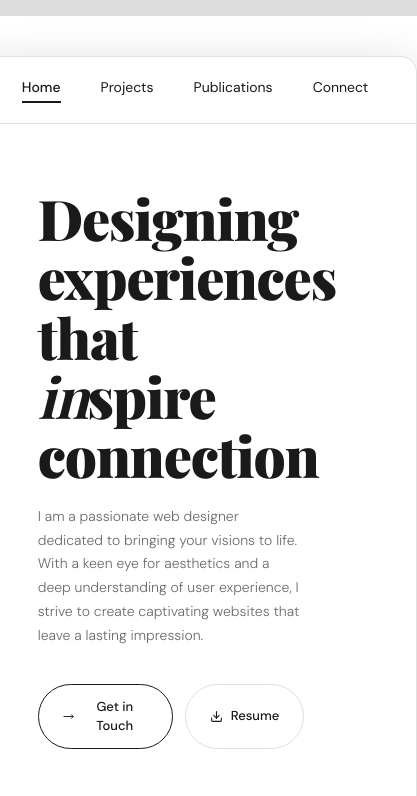
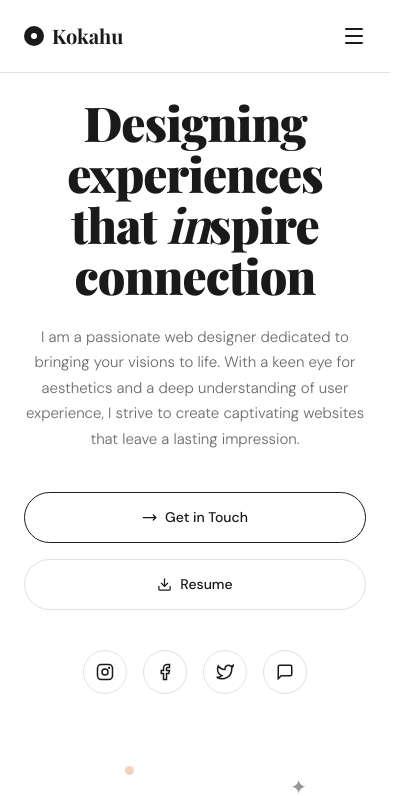
Before and after one commit to DUCTOU/DFOLIO, a Next.js app: page / in a window 390 px wide. Shown: the top 796 px of the page, 417 px wide, since content can reach past the window. Built offline with nearby package versions, Linux system fonts and the light colour scheme; a web font is replaced by a local one.

Commit message:
interface alteration done with flexible ui

```diff
--- a/app/(admin)/admin/page.tsx
+++ b/app/(admin)/admin/page.tsx
@@ -8,7 +8,7 @@ export default function AdminDashboard() {
   const pathname = usePathname();
 
   return (
-    <div className="bg-[#ffffff] rounded-2xl overflow-hidden shadow-[0_10px_48px_rgba(0,0,0,0.16)] max-w-5xl w-full mx-auto mt-10 border border-[#e0e0e0]">
+    <div className="w-full min-h-screen flex flex-col">
       {/* Topbar */}
       <div className="flex justify-between items-center py-4 px-8 border-b border-[#e0e0e0]">
         <div className="flex gap-7">
--- a/app/(admin)/layout.tsx
+++ b/app/(admin)/layout.tsx
@@ -1,6 +1,6 @@
 export default function AdminLayout({ children }: { children: React.ReactNode }) {
   return (
-    <div className="min-h-screen bg-[#dcdcdc] font-sans flex flex-col items-center justify-center p-4 md:p-8">
+    <div className="min-h-screen bg-[#ffffff] font-sans flex flex-col">
       {children}
     </div>
   );
--- a/app/(main)/connect/page.tsx
+++ b/app/(main)/connect/page.tsx
@@ -9,11 +9,11 @@ export default function Connect() {
   const [state, formAction, pending] = useActionState<any, FormData>(submitContact, null);
 
   return (
-    <div className="bg-[#ffffff] rounded-2xl overflow-hidden shadow-[0_10px_48px_rgba(0,0,0,0.16)] max-w-5xl w-full mx-auto mt-10 border border-[#e0e0e0]">
+    <div className="w-full min-h-screen flex flex-col">
       <Header />
-      <div className="grid grid-cols-1 md:grid-cols-2 min-h-[480px]">
+      <div className="flex-1 grid grid-cols-1 md:grid-cols-2 max-w-[1400px] w-full mx-auto">
         {/* Left Side */}
-        <div className="p-16 border-r border-[#e0e0e0] flex flex-col justify-center">
+        <div className="p-8 md:p-16 border-b md:border-b-0 md:border-r border-[#e0e0e0] flex flex-col justify-center text-center md:text-left items-center md:items-start">
           <p className="text-[11px] tracking-[0.1em] uppercase text-[#4a9b8e] mb-3.5 font-semibold">
             Let's talk
           </p>
@@ -40,9 +40,9 @@ export default function Connect() {
         </div>
 
         {/* Right Side (Form) */}
-        <div className="p-16">
+        <div className="p-8 md:p-16">
           <form action={formAction}>
-            <div className="grid grid-cols-2 gap-3.5 mb-4.5">
+            <div className="grid grid-cols-1 sm:grid-cols-2 gap-3.5 mb-4.5">
               <div>
                 <label className="block text-[12px] font-semibold text-[#1a1a1a] mb-1.5 tracking-[0.02em]">First Name</label>
                 <input name="firstName" className="w-full p-3 border-[1.5px] border-[#e0e0e0] rounded-lg text-[13px] text-[#1a1a1a] outline-none transition-colors focus:border-[#4a9b8e] bg-white placeholder:text-[#bbb]" type="text" placeholder="John" />
--- a/app/(main)/page.tsx
+++ b/app/(main)/page.tsx
@@ -6,46 +6,46 @@ import { MoveRight, Download } from "lucide-react";
 
 export default function Home() {
   return (
-    <div className="bg-[#ffffff] rounded-2xl overflow-hidden shadow-[0_10px_48px_rgba(0,0,0,0.16)] max-w-5xl w-full mx-auto mt-10 border border-[#e0e0e0]">
+    <div className="w-full min-h-screen flex flex-col">
       <Header />
-      <div className="grid grid-cols-1 md:grid-cols-2 p-16 pb-14 gap-0 items-center">
+      <div className="flex-1 grid grid-cols-1 md:grid-cols-2 p-6 md:p-16 gap-8 md:gap-0 items-center max-w-[1400px] w-full mx-auto overflow-hidden">
         {/* Left Side */}
         <motion.div
           initial={{ opacity: 0, y: 20 }}
           animate={{ opacity: 1, y: 0 }}
           transition={{ duration: 0.5 }}
-          className="pr-12"
+          className="pl-0 md:pl-12 lg:pl-32 max-w-[650px] justify-self-center md:justify-self-end text-center md:text-left flex flex-col items-center md:items-start"
         >
-          <h1 className="font-serif text-[56px] font-black leading-[1.06] text-[#1a1a1a] mb-5 tracking-[-0.02em]">
+          <h1 className="font-serif text-[48px] sm:text-[64px] lg:text-[84px] font-black leading-[1.06] text-[#1a1a1a] mb-6 tracking-[-0.02em]">
             Designing<br />experiences<br />that <em className="italic font-bold">in</em>spire<br />connection
           </h1>
-          <p className="text-sm text-[#6b6b6b] leading-[1.7] max-w-[310px] mb-9 font-light">
+          <p className="text-[15px] lg:text-[18px] text-[#6b6b6b] leading-[1.7] max-w-[400px] mb-10 font-light mx-auto md:mx-0">
             I am a passionate web designer dedicated to bringing your visions to life. With a keen eye for aesthetics and a deep understanding of user experience, I strive to create captivating websites that leave a lasting impression.
           </p>
 
-          <div className="flex gap-3 mb-12 border-none">
-            <button className="inline-flex items-center gap-2 px-6 py-3 rounded-full font-sans text-[13px] font-medium transition-all duration-200 border-[1.5px] border-[#1a1a1a] text-[#1a1a1a] hover:bg-[#1a1a1a] hover:text-white bg-transparent">
-              <MoveRight className="w-[13px] h-[13px]" />
+          <div className="flex flex-col sm:flex-row gap-4 mb-10 md:mb-14 border-none w-full sm:w-auto">
+            <button className="inline-flex items-center justify-center gap-2 px-8 py-3.5 sm:py-4 rounded-full font-sans text-[14px] sm:text-[15px] font-medium transition-all duration-200 border-[1.5px] border-[#1a1a1a] text-[#1a1a1a] hover:bg-[#1a1a1a] hover:text-white bg-transparent w-full sm:w-auto">
+              <MoveRight className="w-[15px] h-[15px]" />
               Get in Touch
             </button>
-            <button className="inline-flex items-center gap-2 px-6 py-3 rounded-full font-sans text-[13px] font-medium transition-all duration-200 border-[1.5px] border-[#e0e0e0] text-[#1a1a1a] hover:border-[#1a1a1a] bg-transparent">
-              <Download className="w-[13px] h-[13px]" />
+            <button className="inline-flex items-center justify-center gap-2 px-8 py-3.5 sm:py-4 rounded-full font-sans text-[14px] sm:text-[15px] font-medium transition-all duration-200 border-[1.5px] border-[#e0e0e0] text-[#1a1a1a] hover:border-[#1a1a1a] bg-transparent w-full sm:w-auto">
+              <Download className="w-[15px] h-[15px]" />
               Resume
             </button>
           </div>
 
-          <div className="flex gap-3">
-            <span className="w-[34px] h-[34px] rounded-full border border-[#e0e0e0] flex items-center justify-center cursor-pointer transition-colors duration-200 text-[#1a1a1a] hover:border-[#1a1a1a]">
-              <svg width="13" height="13" viewBox="0 0 24 24" fill="none" stroke="currentColor" strokeWidth="2"><rect x="2" y="2" width="20" height="20" rx="5"/><circle cx="12" cy="12" r="4"/><circle cx="17.5" cy="6.5" r="1.5" fill="currentColor" stroke="none"/></svg>
+          <div className="flex gap-4 justify-center md:justify-start">
+            <span className="w-[44px] h-[44px] rounded-full border border-[#e0e0e0] flex items-center justify-center cursor-pointer transition-colors duration-200 text-[#1a1a1a] hover:border-[#1a1a1a]">
+              <svg width="18" height="18" viewBox="0 0 24 24" fill="none" stroke="currentColor" strokeWidth="2"><rect x="2" y="2" width="20" height="20" rx="5"/><circle cx="12" cy="12" r="4"/><circle cx="17.5" cy="6.5" r="1.5" fill="currentColor" stroke="none"/></svg>
             </span>
-            <span className="w-[34px] h-[34px] rounded-full border border-[#e0e0e0] flex items-center justify-center cursor-pointer transition-colors duration-200 text-[#1a1a1a] hover:border-[#1a1a1a]">
-              <svg width="13" height="13" viewBox="0 0 24 24" fill="none" stroke="currentColor" strokeWidth="2"><path d="M18 2h-3a5 5 0 00-5 5v3H7v4h3v8h4v-8h3l1-4h-4V7a1 1 0 011-1h3z"/></svg>
+            <span className="w-[44px] h-[44px] rounded-full border border-[#e0e0e0] flex items-center justify-center cursor-pointer transition-colors duration-200 text-[#1a1a1a] hover:border-[#1a1a1a]">
+              <svg width="18" height="18" viewBox="0 0 24 24" fill="none" stroke="currentColor" strokeWidth="2"><path d="M18 2h-3a5 5 0 00-5 5v3H7v4h3v8h4v-8h3l1-4h-4V7a1 1 0 011-1h3z"/></svg>
             </span>
-            <span className="w-[34px] h-[34px] rounded-full border border-[#e0e0e0] flex items-center justify-center cursor-pointer transition-colors duration-200 text-[#1a1a1a] hover:border-[#1a1a1a]">
-              <svg width="13" height="13" viewBox="0 0 24 24" fill="none" stroke="currentColor" strokeWidth="2"><path d="M23 3a10.9 10.9 0 01-3.14 1.53 4.48 4.48 0 00-7.86 3v1A10.66 10.66 0 013 4s-4 9 5 13a11.64 11.64 0 01-7 2c9 5 20 0 20-11.5a4.5 4.5 0 00-.08-.83A7.72 7.72 0 0023 3z"/></svg>
+            <span className="w-[44px] h-[44px] rounded-full border border-[#e0e0e0] flex items-center justify-center cursor-pointer transition-colors duration-200 text-[#1a1a1a] hover:border-[#1a1a1a]">
+              <svg width="18" height="18" viewBox="0 0 24 24" fill="none" stroke="currentColor" strokeWidth="2"><path d="M23 3a10.9 10.9 0 01-3.14 1.53 4.48 4.48 0 00-7.86 3v1A10.66 10.66 0 013 4s-4 9 5 13a11.64 11.64 0 01-7 2c9 5 20 0 20-11.5a4.5 4.5 0 00-.08-.83A7.72 7.72 0 0023 3z"/></svg>
             </span>
-            <span className="w-[34px] h-[34px] rounded-full border border-[#e0e0e0] flex items-center justify-center cursor-pointer transition-colors duration-200 text-[#1a1a1a] hover:border-[#1a1a1a]">
-              <svg width="13" height="13" viewBox="0 0 24 24" fill="none" stroke="currentColor" strokeWidth="2"><path d="M21 15a2 2 0 01-2 2H7l-4 4V5a2 2 0 012-2h14a2 2 0 012 2z"/></svg>
+            <span className="w-[44px] h-[44px] rounded-full border border-[#e0e0e0] flex items-center justify-center cursor-pointer transition-colors duration-200 text-[#1a1a1a] hover:border-[#1a1a1a]">
+              <svg width="18" height="18" viewBox="0 0 24 24" fill="none" stroke="currentColor" strokeWidth="2"><path d="M21 15a2 2 0 01-2 2H7l-4 4V5a2 2 0 012-2h14a2 2 0 012 2z"/></svg>
             </span>
           </div>
         </motion.div>
@@ -55,9 +55,9 @@ export default function Home() {
           initial={{ opacity: 0, scale: 0.95 }}
           animate={{ opacity: 1, scale: 1 }}
           transition={{ duration: 0.5, delay: 0.2 }}
-          className="flex items-center justify-center relative"
+          className="flex items-center justify-center relative w-full overflow-visible mt-8 md:mt-0"
         >
-          <div className="relative w-[300px] h-[340px]">
+          <div className="relative w-[280px] h-[310px] sm:w-[300px] sm:h-[340px] scale-100 md:scale-[1.35] lg:scale-[1.5] origin-center md:origin-left transition-transform duration-500 hover:scale-[1.05] md:hover:scale-[1.4] lg:hover:scale-[1.55]">
             {/* Decorations */}
             <div className="absolute top-4 right-7 text-[20px] text-[#1a1a1a] opacity-45 animate-float">✦</div>
             <div className="absolute top-[70px] left-[10px] text-[10px] text-[#1a1a1a] opacity-30 animate-float delay-1000">✧</div>
--- a/app/(main)/projects/page.tsx
+++ b/app/(main)/projects/page.tsx
@@ -4,9 +4,9 @@ import Header from "@/components/Header";
 
 export default function Projects() {
   return (
-    <div className="bg-[#ffffff] rounded-2xl overflow-hidden shadow-[0_10px_48px_rgba(0,0,0,0.16)] max-w-5xl w-full mx-auto mt-10 border border-[#e0e0e0] min-h-[500px]">
+    <div className="w-full min-h-screen flex flex-col">
       <Header />
-      <div className="p-16 flex items-center justify-center h-[calc(100%-80px)]">
+      <div className="flex-1 p-16 flex items-center justify-center">
         <h2 className="font-serif text-[40px] font-black text-[#1a1a1a]">Projects (Coming Soon)</h2>
       </div>
     </div>
--- a/app/(main)/publications/page.tsx
+++ b/app/(main)/publications/page.tsx
@@ -4,9 +4,9 @@ import Header from "@/components/Header";
 
 export default function Publications() {
   return (
-    <div className="bg-[#ffffff] rounded-2xl overflow-hidden shadow-[0_10px_48px_rgba(0,0,0,0.16)] max-w-5xl w-full mx-auto mt-10 border border-[#e0e0e0] min-h-[500px]">
+    <div className="w-full min-h-screen flex flex-col">
       <Header />
-      <div className="p-16 flex items-center justify-center h-[calc(100%-80px)]">
+      <div className="flex-1 p-16 flex items-center justify-center">
         <h2 className="font-serif text-[40px] font-black text-[#1a1a1a]">Publications (Coming Soon)</h2>
       </div>
     </div>
--- a/app/layout.tsx
+++ b/app/layout.tsx
@@ -24,7 +24,7 @@ export default function RootLayout({
 }) {
   return (
     <html lang="en">
-      <body className={`${dmSans.variable} ${playfair.variable} font-sans bg-[#dcdcdc] min-h-screen p-4 md:p-8 flex flex-col items-center justify-center`}>
+      <body className={`${dmSans.variable} ${playfair.variable} font-sans bg-[#ffffff] min-h-screen flex flex-col`}>
         {children}
       </body>
     </html>
--- a/components/Header.tsx
+++ b/components/Header.tsx
@@ -2,9 +2,12 @@
 
 import Link from "next/link";
 import { usePathname } from "next/navigation";
+import { useState } from "react";
+import { Menu, X } from "lucide-react";
 
 export default function Header() {
   const pathname = usePathname();
+  const [isMenuOpen, setIsMenuOpen] = useState(false);
 
   const links = [
     { href: "/", label: "Home" },
@@ -14,23 +17,67 @@ export default function Header() {
   ];
 
   return (
-    <nav className="flex justify-center items-center gap-10 py-5 px-12 border-b border-[#e0e0e0] w-full">
+    <header className="relative border-b border-[#e0e0e0] w-full z-50 bg-[#ffffff]">
+      <nav className="flex justify-between md:justify-center items-center py-4 md:py-5 px-6 md:px-12 w-full max-w-[1400px] mx-auto">
+        {/* Mobile Logo */}
+        <div className="font-serif font-bold text-xl text-[#1a1a1a] md:hidden flex items-center gap-2">
+          <div className="w-5 h-5 rounded-full bg-[#1a1a1a] flex items-center justify-center">
+            <div className="w-1.5 h-1.5 rounded-full bg-white"></div>
+          </div>
+          Kokahu
+        </div>
+
+        {/* Desktop Links */}
+        <div className="hidden md:flex items-center gap-10">
           {links.map((link) => {
             const isActive = pathname === link.href;
             return (
               <Link
                 key={link.href}
                 href={link.href}
-            className={`text-sm pb-1 border-b-2 transition-colors cursor-pointer ${
+                className={`text-sm pb-1 border-b-2 transition-all cursor-pointer ${
                   isActive
                     ? "border-[#1a1a1a] font-medium text-[#1a1a1a]"
-                : "border-transparent font-normal text-[#1a1a1a] hover:border-[#1a1a1a]"
+                    : "border-transparent font-normal text-[#6b6b6b] hover:text-[#1a1a1a] hover:border-[#1a1a1a]"
                 }`}
               >
                 {link.label}
               </Link>
             );
           })}
+        </div>
+
+        {/* Mobile Toggle */}
+        <button
+          className="md:hidden p-2 -mr-2 text-[#1a1a1a] transition-colors"
+          onClick={() => setIsMenuOpen(!isMenuOpen)}
+        >
+          {isMenuOpen ? <X size={24} /> : <Menu size={24} />}
+        </button>
       </nav>
+
+      {/* Mobile Menu Dropdown */}
+      <div
+        className={`absolute top-full left-0 w-full bg-[#ffffff] border-b border-[#e0e0e0] flex flex-col items-center py-6 gap-6 md:hidden shadow-lg transition-all duration-300 origin-top ${
+          isMenuOpen ? "opacity-100 scale-y-100" : "opacity-0 scale-y-0 pointer-events-none"
+        }`}
+      >
+        {links.map((link) => {
+          const isActive = pathname === link.href;
+          return (
+            <Link
+              key={link.href}
+              href={link.href}
+              onClick={() => setIsMenuOpen(false)}
+              className={`text-base font-medium transition-colors ${
+                isActive ? "text-[#1a1a1a]" : "text-[#6b6b6b] hover:text-[#1a1a1a]"
+              }`}
+            >
+              {link.label}
+            </Link>
+          );
+        })}
+      </div>
+    </header>
   );
 }
```
Lines whose indentation alone changed are shown as unchanged.
